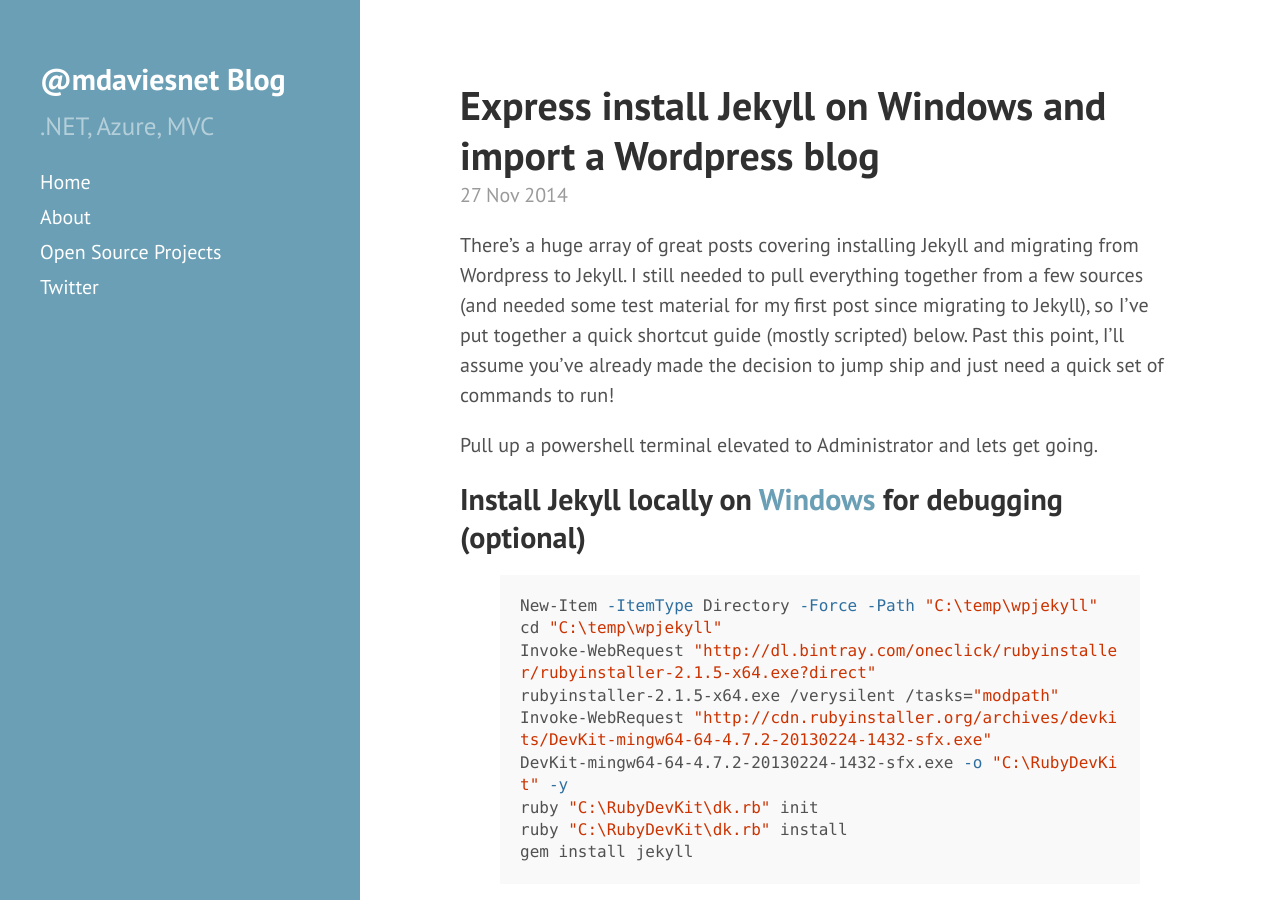
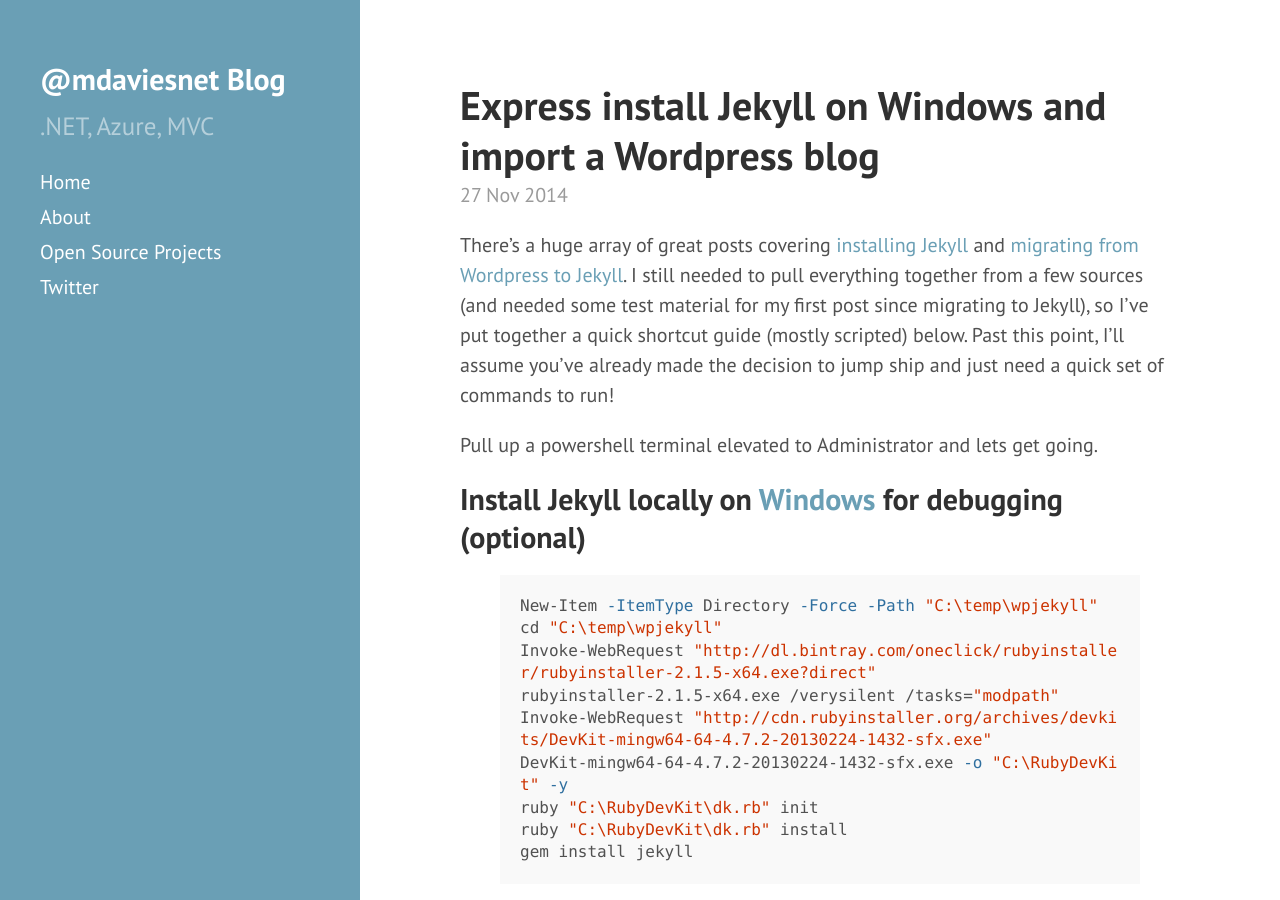
Before and after one commit to MattDavies/mattdavies.github.io, a Jekyll site: the page built from _posts/2014-11-27-migrating-wpjekyll.md, in a window 1280 px wide and 900 px high. Built offline with Jekyll 4.4.1, drawn with Linux system fonts in a browser that asks for light colours; comment, search, counter and statistics services are not loaded; part of the change alters nothing that is shown.

```diff
--- a/_posts/2014-11-27-migrating-wpjekyll.md
+++ b/_posts/2014-11-27-migrating-wpjekyll.md
@@ -3,7 +3,7 @@ layout: post
 title: Express install Jekyll on Windows and import a Wordpress blog
 ---
 
-There's a huge array of great posts covering installing Jekyll and migrating from Wordpress to Jekyll. I still needed to pull everything together from a few sources (and needed some test material for my first post since migrating to Jekyll), so I've put together a quick shortcut guide (mostly scripted) below. Past this point, I'll assume you've already made the decision to jump ship and just need a quick set of commands to run!
+There's a huge array of great posts covering [installing Jekyll](http://jekyll-windows.juthilo.com/) and [migrating](http://www.girliemac.com/blog/2013/12/27/wordpress-to-jekyll/) [from](http://blog.8thcolor.com/en/2014/05/migrate-from-wordpress/) [Wordpress](http://leopard.in.ua/2012/06/14/how-to-migrate-from-wordpress-to-jekyll/) [to](http://www.leemunroe.com/moving-wordpress-dreamhost-to-jekyll-github/) [Jekyll](http://paulstamatiou.com/how-to-wordpress-to-jekyll/). I still needed to pull everything together from a few sources (and needed some test material for my first post since migrating to Jekyll), so I've put together a quick shortcut guide (mostly scripted) below. Past this point, I'll assume you've already made the decision to jump ship and just need a quick set of commands to run!
 
 Pull up a powershell terminal elevated to Administrator and lets get going.
 
```
